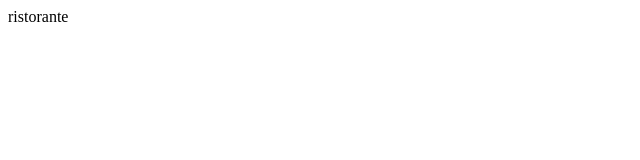
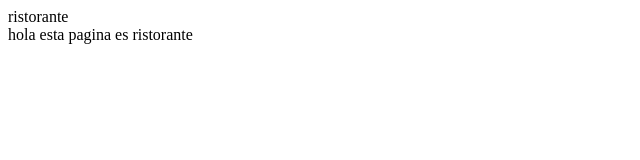
Before and after one commit to francmauric/pizzeria, a Next.js app: page /Ristorante in a window 1280 px wide. Shown: the top 160 px of the page, without its empty margins (0-640 px from the left). Built offline with nearby package versions, Linux system fonts and the light colour scheme.

Commit message:
funciona desde url

```diff
--- a/components/Header.tsx
+++ b/components/Header.tsx
@@ -11,12 +11,12 @@ export default function Header () {
                 <NavBar />
                 <NavBarMobile />
             </div>
-            <Link href='/Ristorante' >
-            <a>ristorannnnte</a>
+            <Link href='/Ristorante' legacyBehavior>
+            <a >ristorannnnte</a>
             </Link>
             <div className="flex object-contain relative overflow-hidden">
                 <video muted autoPlay loop className="w-full relative z-10 absolute inset-0 object-cover"  src="images/pizzavideo.mp4"></video>
             </div>
         </div>
-    )
+    );
 }
--- a/pages/Ristorante.tsx
+++ b/pages/Ristorante.tsx
@@ -3,6 +3,7 @@ export default function Ristorante() {
     return (
         <div>
         <div>ristorante</div>
+        <div>hola esta pagina es ristorante</div>
         </div>
         )
 }
```
